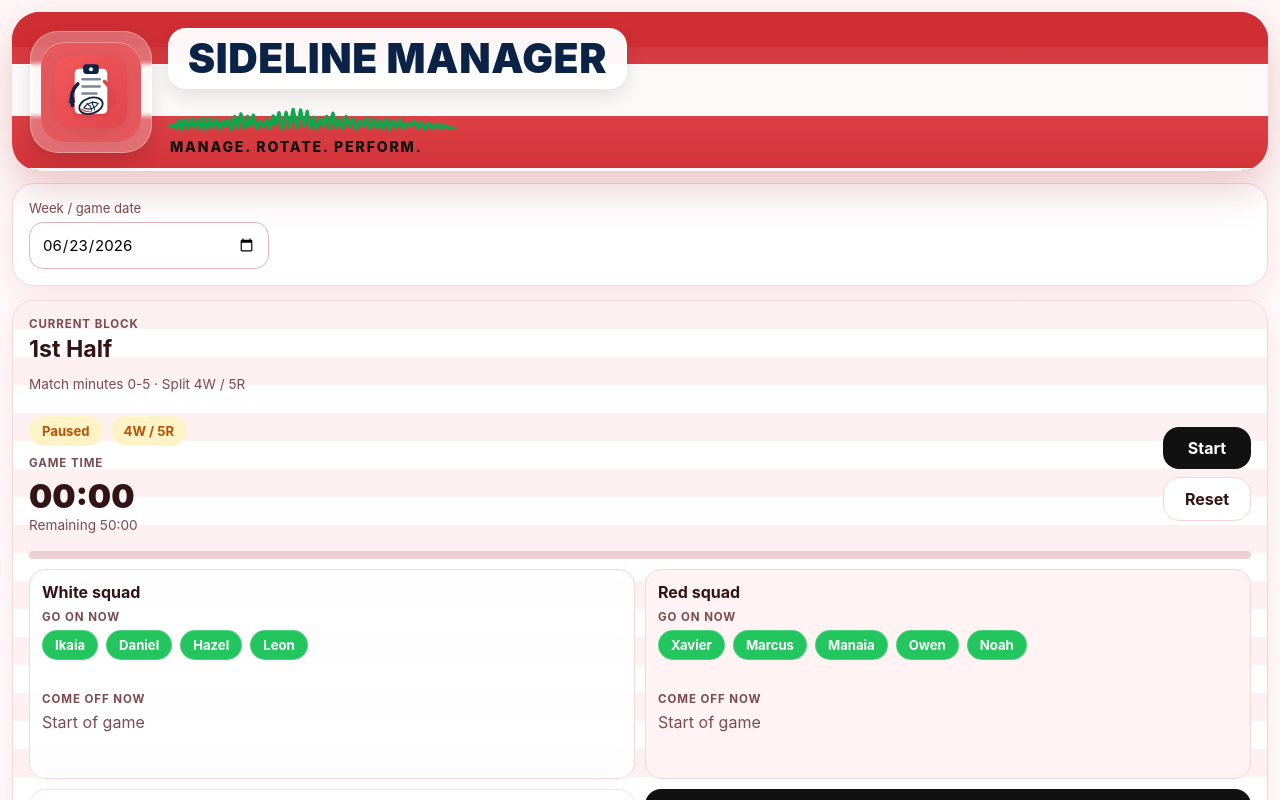
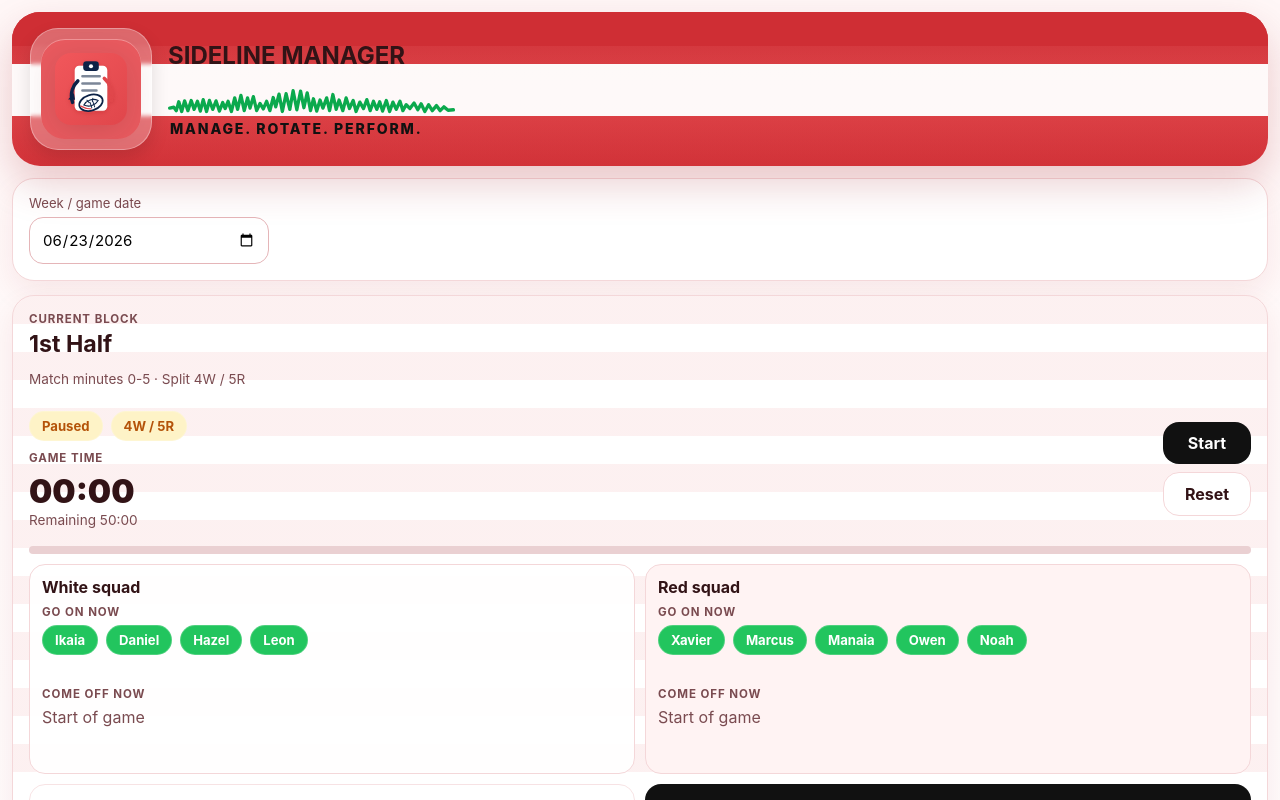
Before and after one commit to moandmarj-hash/Sideline-Manager, a React (Vite) app: page / in a window 1280 px wide. Both pictures are taken after a click on the button "Open the manager". Shown: the top 800 px of the page. Built offline with nearby package versions, Linux system fonts and the light colour scheme.

Commit message:
Update App.jsx

```diff
--- a/src/App.jsx
+++ b/src/App.jsx
@@ -137,7 +137,7 @@ function LandingPage({ onOpenManager, domainIdeas }) {
 function DateBar({ gameDate, setGameDate }) { return <section className="card compact-meta no-print"><label className="date-label solo"><span>Week / game date</span><input type="date" value={gameDate} onChange={(e)=>setGameDate(e.target.value || todayIso())} /></label></section> }
 
 function HeroBanner() {
-  return <section className="hero hero-banner no-print striped-hero"><div className="hero-icon-shell"><div className="hero-icon-tint"><BrandMark /></div></div><div className="hero-copy banner-copy"><div className="title-badge app"><h1>SIDELINE MANAGER</h1></div><GrassStrip /><div className="hero-tagline">MANAGE. ROTATE. PERFORM.</div></div></section>
+  return <section className="hero hero-banner no-print striped-hero"><div className="hero-icon-shell"><div className="hero-icon-tint"><BrandMark /></div></div><div className="hero-copy banner-copy plain-banner-copy"><h1 className="banner-title-text">SIDELINE MANAGER</h1><GrassStrip /><div className="hero-tagline">MANAGE. ROTATE. PERFORM.</div></div></section>
 }
 
 function CompactLiveConsole({ row, totalBlocks, currentIndex, elapsedSeconds, totalMatchSeconds, timerRunning, onStartPause, onResetTimer, onNext, onBack, onSync, timerBlockIndex, mismatch }) {
```
